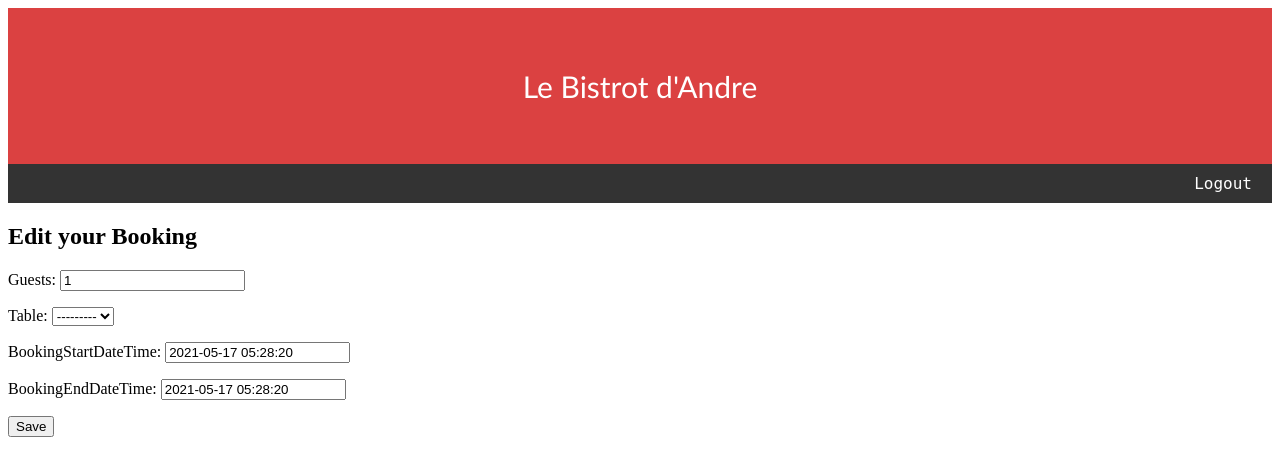
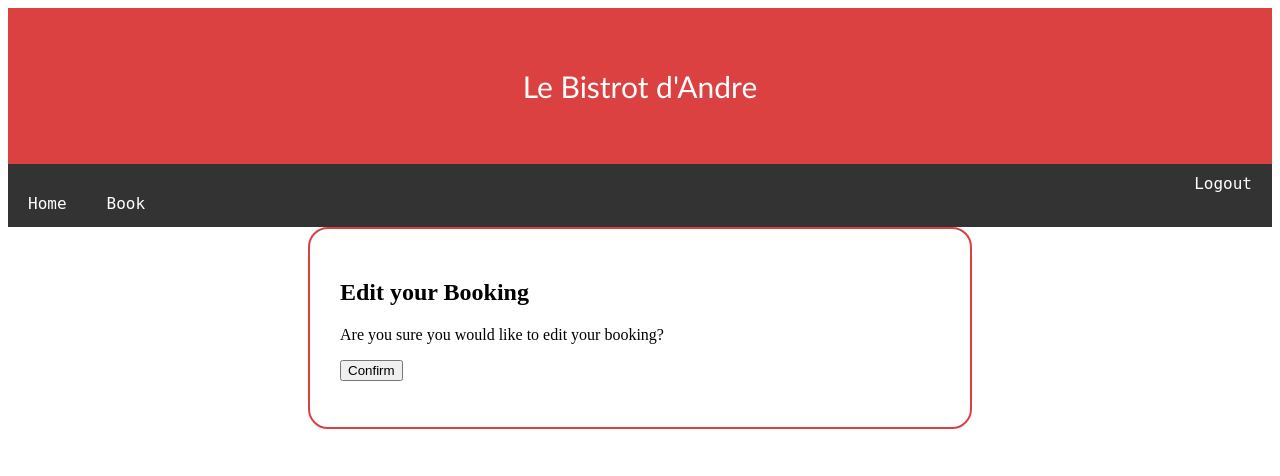
Before and after one commit to absolutetrader/e-restaurant, a Django app: page /edit in a window 1280 px wide. Shown: the top 476 px of the page. Run offline with Django 3.2, Linux system fonts and the light colour scheme; a user stored in the database is signed in; data that the repository does not hold is empty.

Commit message:
Implemented viewing booking and additional pages required for the booking process

```diff
--- a/eResturant_web/app/forms/booking_forms.py
+++ b/eResturant_web/app/forms/booking_forms.py
@@ -3,6 +3,38 @@ from django.conf import settings
 from app.models.booking_model import Table, Booking
 from django.forms import ValidationError
 from datetime import datetime, timedelta
+
+def get_available_tables(booking_start_date_time, booking_end_date_time, guests):
+    l_bound_time = booking_start_date_time
+    u_bound_time = booking_end_date_time
+
+    tables_booked_ids = []
+    # Exclude tables which start and end booking date includes requested initial booking date_time
+    tables_booked = Booking.objects.filter(bookingStartDateTime__lt= l_bound_time, bookingEndDateTime__gt = l_bound_time).values('table')
+    tables_booked_ids_temp = [x['table'] for x in tables_booked]
+    tables_booked_ids = tables_booked_ids + tables_booked_ids_temp
+    #print([x for x in tables_booked_ids])
+    # Exclude tables which start and end booking date includes requested ending booking date_time
+    tables_booked = Booking.objects.filter(bookingStartDateTime__lt = u_bound_time, bookingEndDateTime__gt = u_bound_time).values('table')
+    tables_booked_ids_temp = [x['table'] for x in tables_booked]
+    tables_booked_ids = tables_booked_ids + tables_booked_ids_temp
+
+    # Exclude tables which booking slots is inside requested booking slot
+    #tables_booked = Booking.objects.filter(bookingStartDateTime__gt = l_bound_time, bookingEndDateTime__lt = u_bound_time).values('table')
+    #tables_booked_ids_temp = [x['table'] for x in tables_booked]
+    #tables_booked_ids = tables_booked_ids + tables_booked_ids_temp
+
+    # Exclude tables which include requested booking slot
+    #tables_booked = Booking.objects.filter(bookingStartDateTime__lt = l_bound_time, bookingEndDateTime__gt = u_bound_time).values('table')
+    #tables_booked_ids_temp = [x['table'] for x in tables_booked]
+    #tables_booked_ids = tables_booked_ids + tables_booked_ids_temp
+
+    # Then I get a list of all the tables, of the needed size, available in that restaurant and
+    # I exclude the previous list of unavailable tables. I order the list from the smaller table
+    # to the bigger one and I return the first, smaller one, available.
+    tables = Table.objects.filter(maxCapacity__gte=guests).exclude(id__in=tables_booked_ids)
+
+    return tables
 
 
 class DateTimeInput(forms.DateTimeInput):
@@ -41,50 +73,27 @@ class InitialBookingForm(forms.ModelForm):
 
 
 class FinalBookingForm(forms.Form):
-
-    table = forms.ModelChoiceField(queryset = Table.objects.all())
-
+    booking = Booking.objects.all().last()
+    if(booking is None):
+        table = forms.ModelChoiceField(queryset = Table.objects.all(), widget=forms.RadioSelect())
+    else:
+        table = forms.ModelChoiceField(queryset = get_available_tables(booking.bookingStartDateTime, booking.bookingEndDateTime, booking.guests), widget=forms.RadioSelect())
 
 class editBookingForm(forms.ModelForm):
     class Meta:
         model = Booking
         fields = [
-            'id',
             'guests',
             'table',
             'bookingStartDateTime',
             'bookingEndDateTime'
         ]
-
-
-def get_available_tables(booking_start_date_time, booking_end_date_time, guests):
-    l_bound_time = booking_start_date_time
-    u_bound_time = booking_end_date_time
-
-    tables_booked_ids = []
-    # Exclude tables which start and end booking date includes requested initial booking date_time
-    tables_booked = Booking.objects.filter(bookingStartDateTime__lt= l_bound_time, bookingEndDateTime__gt = l_bound_time).values('table')
-    tables_booked_ids_temp = [x['table'] for x in tables_booked]
-    tables_booked_ids = tables_booked_ids + tables_booked_ids_temp
-
-    # Exclude tables which start and end booking date includes requested ending booking date_time
-    tables_booked = Booking.objects.filter(bookingStartDateTime__lt = u_bound_time, bookingEndDateTime__gt = u_bound_time).values('table')
-    tables_booked_ids_temp = [x['table'] for x in tables_booked]
-    tables_booked_ids = tables_booked_ids + tables_booked_ids_temp
-
-    # Exclude tables which booking slots is inside requested booking slot
-    tables_booked = Booking.objects.filter(bookingStartDateTime__gt = l_bound_time, bookingEndDateTime__lt = u_bound_time).values('table')
-    tables_booked_ids_temp = [x['table'] for x in tables_booked]
-    tables_booked_ids = tables_booked_ids + tables_booked_ids_temp
-
-    # Exclude tables which include requested booking slot
-    tables_booked = Booking.objects.filter(bookingStartDateTime__lt = l_bound_time, bookingEndDateTime__gt = u_bound_time).values('table')
-    tables_booked_ids_temp = [x['tablee'] for x in tables_booked]
-    tables_booked_ids = tables_booked_ids + tables_booked_ids_temp
-
-    # Then I get a list of all the tables, of the needed size, available in that restaurant and
-    # I exclude the previous list of unavailable tables. I order the list from the smaller table
-    # to the bigger one and I return the first, smaller one, available.
-    tables = Table.objects.filter(maxCapacity__gte=guests).exclude(id__in=tables_booked_ids)
-
-    return tables
+        widgets = {
+            'bookingStartDateTime' : DateTimeInput(),
+            'bookingEndDateTime' : DateTimeInput(),
+        }
+        labels = {
+            'guests' : 'Number of Guests:',
+            'bookingStartDateTime' : 'Booking Start Time',
+            'bookingEndDateTime' : 'Booking End Time',
+        }
--- a/eResturant_web/app/templates/app/base.html
+++ b/eResturant_web/app/templates/app/base.html
@@ -19,6 +19,12 @@
       {% csrf_token %}
       <button type="submit" name="button" class="button">Logout</button>
     </form>
+    <div class="menu">
+      <a href="{% url 'home' %}" class="active">Home</a>
+      <a href="{% url 'bookings/create' %}" class="active">Book</a>
+    </div>
+
+
 
   {% else %}
   <div class="menu">
--- a/eResturant_web/app/templates/app/bookings_edit.html
+++ b/eResturant_web/app/templates/app/bookings_edit.html
@@ -1,10 +1,11 @@
 {% extends 'app/base.html' %}
 
 {% block content %}
-    <h2>Edit your Booking</h2>
-
-    <form method='POST'> {% csrf_token %}
-        {{ form.as_p }}
-        <input type='submit' value='Save' />
-    </form>
+    <div id="booking">
+        <h2>Edit your Booking</h2>
+        <p>Are you sure you would like to edit your booking?</p>
+        <form method='POST'>{% csrf_token %}
+            <input type='submit' value='Confirm' />
+        </form>
+    </div>
 {% endblock content %}
--- a/eResturant_web/app/urls.py
+++ b/eResturant_web/app/urls.py
@@ -13,9 +13,9 @@ urlpatterns = [
     path("login", loginSignup.login_view, name="login"),
     path('logout', loginSignup.logout_view, name='logout'),
     path('booking', booking.bookings_view, name='bookings'),
+    path('booking/existing', booking.booking_existing_view, name="bookings/existing"),
     path('create', booking.booking_create_view, name='bookings/create'),
     path('create/table', booking.booking_create_table_view, name='bookings/create/table'),
-    path('create/success', booking.booking_create_success_view, name='bookings/create/success'),
     path('edit', booking.booking_edit_view, name='bookings/edit'),
     path('meal', mealOrdering.meal_order_view, name='mealOrder'),
     #path('order', mealOrdering.make_order_view, name='mealOrder/order')
--- a/eResturant_web/app/views/booking.py
+++ b/eResturant_web/app/views/booking.py
@@ -1,11 +1,13 @@
 from django.shortcuts import render
 from django.http import HttpResponse
 from app.models.booking_model import Booking, Table
+from app.models.user_model import userProfile
 from app.forms.booking_forms import InitialBookingForm, editBookingForm, FinalBookingForm
 import datetime
 from django.shortcuts import redirect
 import json
 from json import JSONEncoder
+from django.forms import ValidationError
 
 
 
@@ -13,9 +15,11 @@ from json import JSONEncoder
 
 
 def bookings_view(request, *args, **kwargs):
-    obj = Booking.objects.all()
+    booking = Booking.objects.get(user = request.user)
+    user = userProfile.objects.get(user = request.user)
     my_context = {
-        'object': obj
+        'booking': booking,
+        'user' : user
     }
     return render(request, 'app/bookings.html', my_context)
 
@@ -24,23 +28,30 @@ def booking_create_view(request):
     initial_form = InitialBookingForm(request.POST or None)
     current_user = request.user
     if initial_form.is_valid():
-        f = initial_form.save(commit=False)
-        f.user = current_user
-        f.save()
-        return redirect("bookings/create/table")
+        if Booking.objects.filter(user = current_user).count() == 0:
+            f = initial_form.save(commit=False)
+            f.user = current_user
+            f.save()
+            return redirect("bookings/create/table")
+        else:
+          return redirect("bookings/existing")
 
 
 
     return render(request, 'app/bookings_create.html', { 'initial_form' : initial_form})
 
-def booking_create_success_view(request):
-    return render(request, 'app/bookings_create_successful.html')
 
-
+def booking_existing_view(request):
+    return render(request, 'app/bookings_existing.html')
 
 def booking_create_table_view(request):
     table_form = FinalBookingForm(request.POST or None)
+    if table_form.is_valid():
+        booking = Booking.objects.all().last()
+        booking.table = table_form.cleaned_data.get('table')
+        booking.save()
 
+        return redirect("bookings")
     return render(request, 'app/bookings_create_table.html', {'table_form' : table_form})
 
 def booking_edit_view(request, *args, **kwargs):
```
Also changed, not shown: eResturant_web/app/templates/app/bookings.html (+6 -3 lines), eResturant_web/app/templates/app/bookings_existing.html (added, +8 -0 lines).
